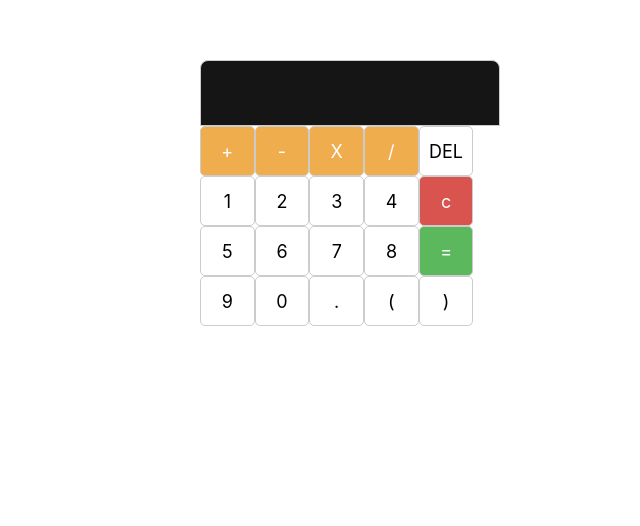
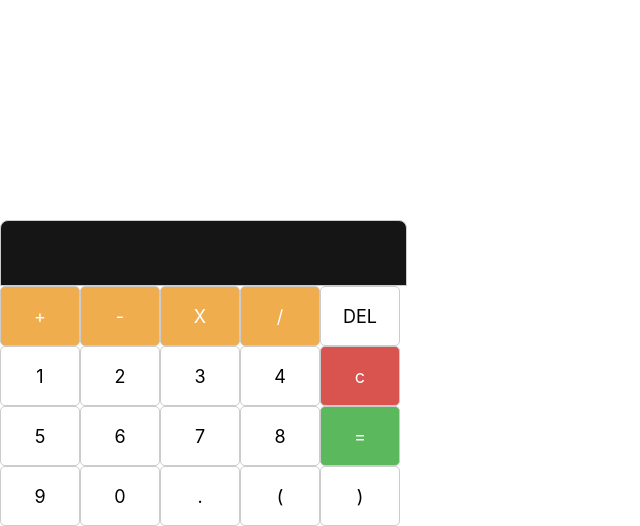
Before and after one commit to Rajesh-bandi/calculator, a plain HTML site: page index.html in a window 1280 px wide. Shown: the part 274-800 px from the top of the page, without its empty margins (0-640 px from the left). Drawn offline with nearby package versions, Linux system fonts and the light colour scheme.

Commit message:
style.css

```diff
--- a/style.css
+++ b/style.css
@@ -3,8 +3,8 @@
     font-size: 18px;
     background-color: #fff;
     border: 1px solid #ccc;
-    width: 60px;
-    height: 50px;
+    width: 80px;
+    height: 60px;
     border-radius: 5px;
 
 }
@@ -12,7 +12,7 @@
     padding: 20px;
     background-color: #161515;
     border: 1px solid #ccc;
-    width: 300px;
+
     border-top-left-radius: 8px;
     border-top-right-radius: 8px;
     color: white;
@@ -25,8 +25,8 @@
     font-size: 18px;
 
     border: 1px solid #ccc;
-    width: 60px;
-    height: 50px;
+    width: 80px;
+    height: 60px;
     border-radius: 5px;
     padding: 5px;
 
@@ -39,8 +39,8 @@
     font-size: 18px;
 
     border: 1px solid #ccc;
-    width: 60px;
-    height: 50px;
+    width: 80px;
+    height: 60px;
     border-radius: 5px;
     padding: 5px;
 }
@@ -49,8 +49,8 @@
   color: #fff;
   font-size: 18px;
   border: 1px solid #ccc;
-  width: 60px;
-  height: 50px;
+  width: 80px;
+  height: 60px;
   border-radius: 5px;
   padding: 5px;
 }
@@ -60,5 +60,5 @@
 }
 .bod{
     height: 100vh;
-    padding: 200px;
+
 }
```
